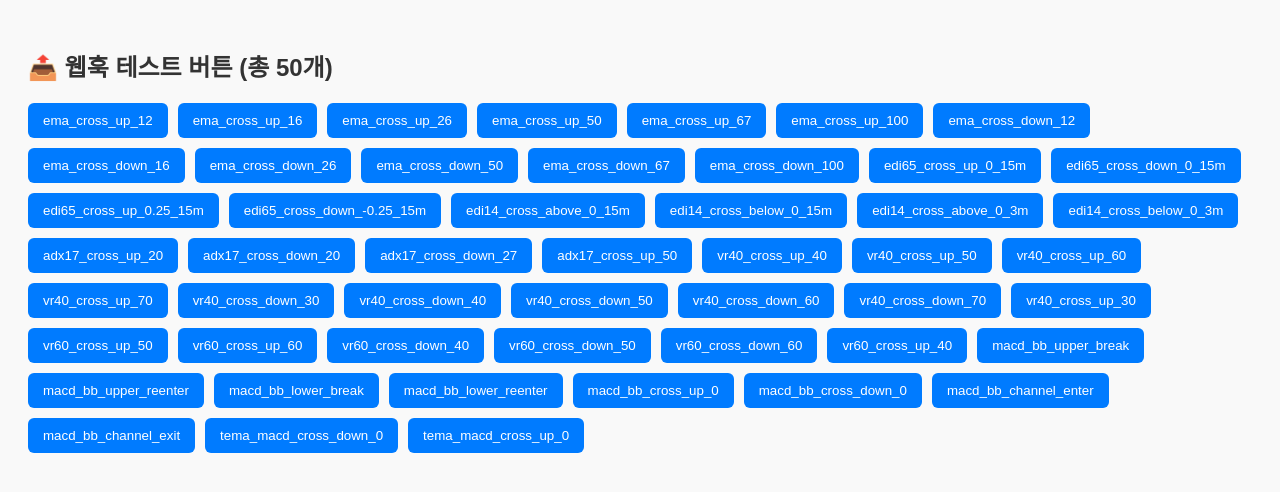
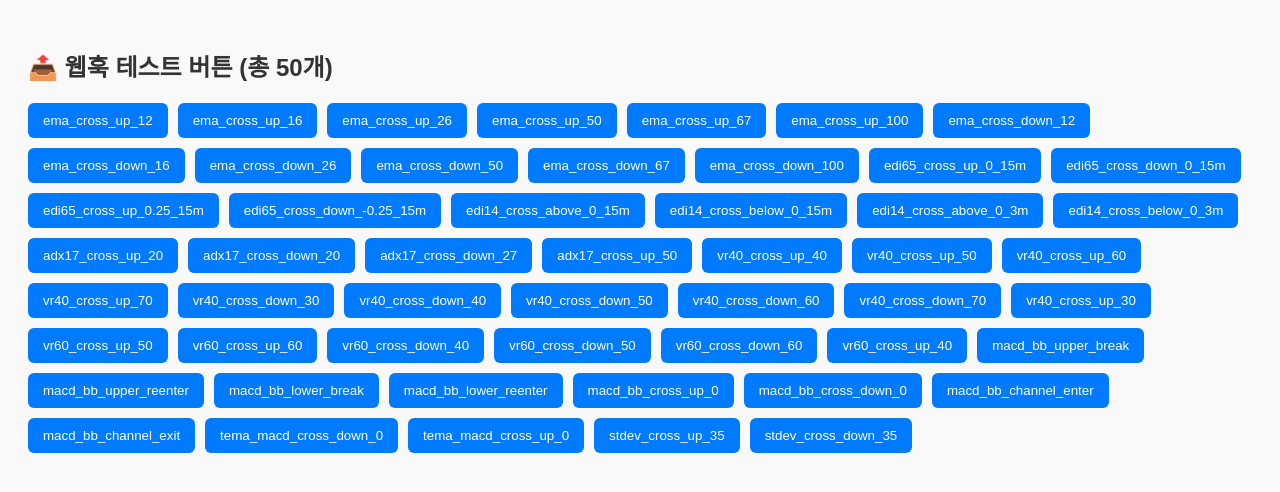
Before and after one commit to wizroot144/webhook-tester, a plain HTML site: page index.html in a window 1280 px wide. Drawn offline with Linux system fonts and the light colour scheme.

Commit message:
Update index.html

```diff
--- a/index.html
+++ b/index.html
@@ -73,6 +73,8 @@
     <button onclick="sendWebhook('macd_bb_channel_exit')">macd_bb_channel_exit</button>
     <button onclick="sendWebhook('tema_macd_cross_down_0')">tema_macd_cross_down_0</button>
     <button onclick="sendWebhook('tema_macd_cross_up_0')">tema_macd_cross_up_0</button>
+    <button onclick="sendWebhook('stdev_cross_up_35')">stdev_cross_up_35</button>
+    <button onclick="sendWebhook('stdev_cross_down_35')">stdev_cross_down_35</button>
   </div>
   <script>
     function sendWebhook(trigger) {
```
